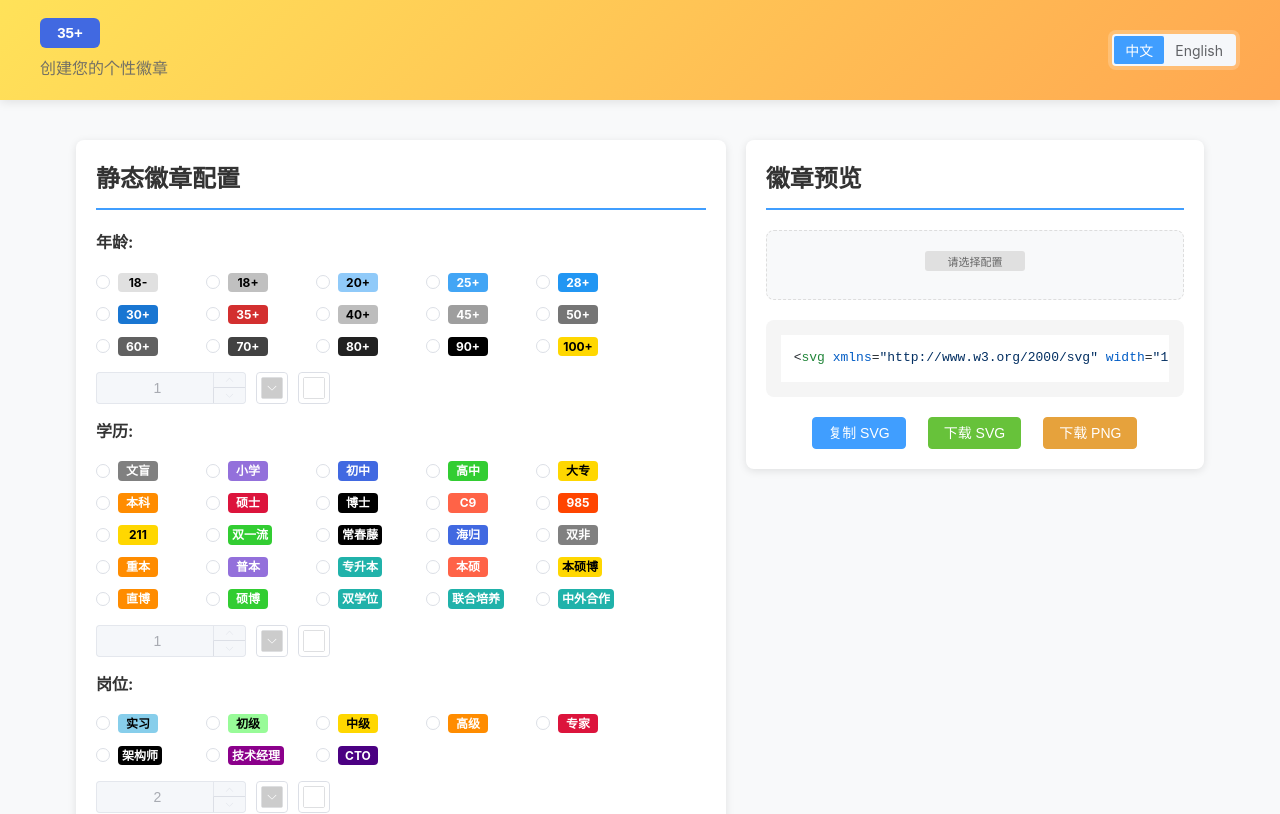
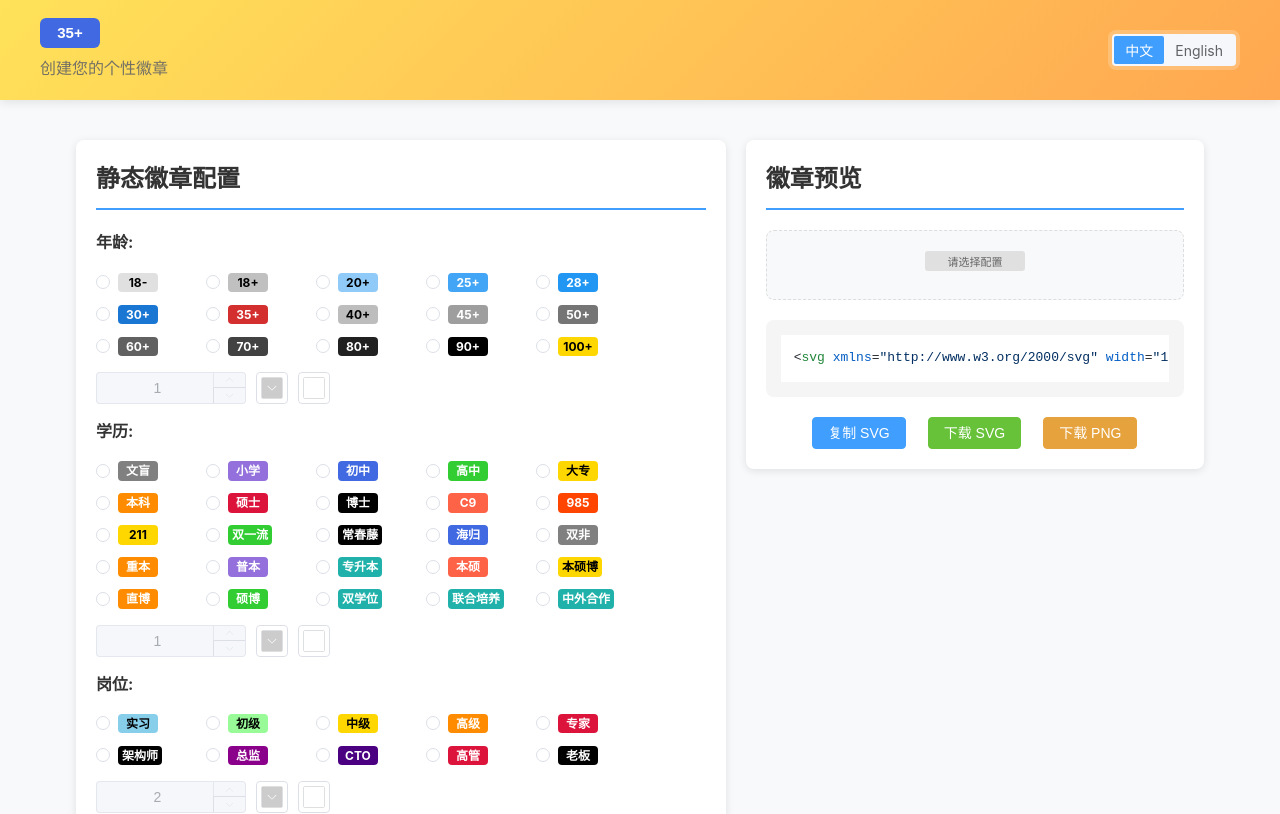
Before and after one commit to OXOYO/35-badge, a Vue app: page / in a window 1280 px wide. Shown: the top 814 px of the page. Built offline with nearby package versions, Linux system fonts and the light colour scheme.

Commit message:
chore: 优化徽章配置

```diff
--- a/src/constants/badgeOptions.js
+++ b/src/constants/badgeOptions.js
@@ -237,8 +237,8 @@
     textColor: '#FFFFFF'
   },
   {
-    value: '技术经理',
-    label: '技术经理',
+    value: '总监',
+    label: '总监',
     bgColor: '#8B008B', // 深洋红色
     textColor: '#FFFFFF'
   },
@@ -246,6 +246,18 @@
     value: 'CTO',
     label: 'CTO',
     bgColor: '#4B0082', // 靛蓝色
+    textColor: '#FFFFFF'
+  },
+  {
+    value: '高管',
+    label: '高管',
+    bgColor: '#DC143C', // 深红色
+    textColor: '#FFFFFF'
+  },
+  {
+    value: '老板',
+    label: '老板',
+    bgColor: '#000000', // 黑色
     textColor: '#FFFFFF'
   }
 ]
@@ -298,18 +310,6 @@
     value: '创业',
     label: '创业',
     bgColor: '#FF8C00', // 深橙色
-    textColor: '#FFFFFF'
-  },
-  {
-    value: '高管',
-    label: '高管',
-    bgColor: '#DC143C', // 深红色
-    textColor: '#FFFFFF'
-  },
-  {
-    value: '老板',
-    label: '老板',
-    bgColor: '#000000', // 黑色
     textColor: '#FFFFFF'
   }
 ]
```
